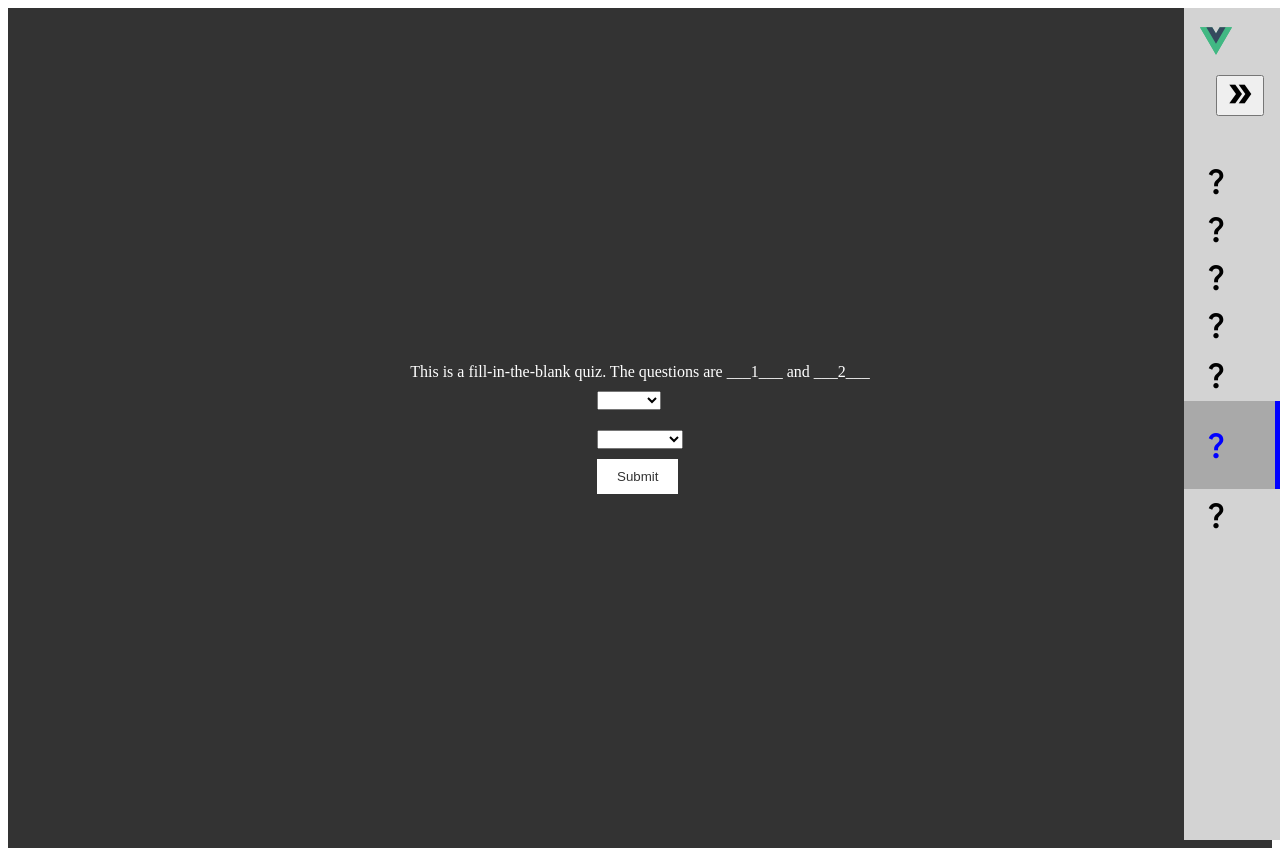
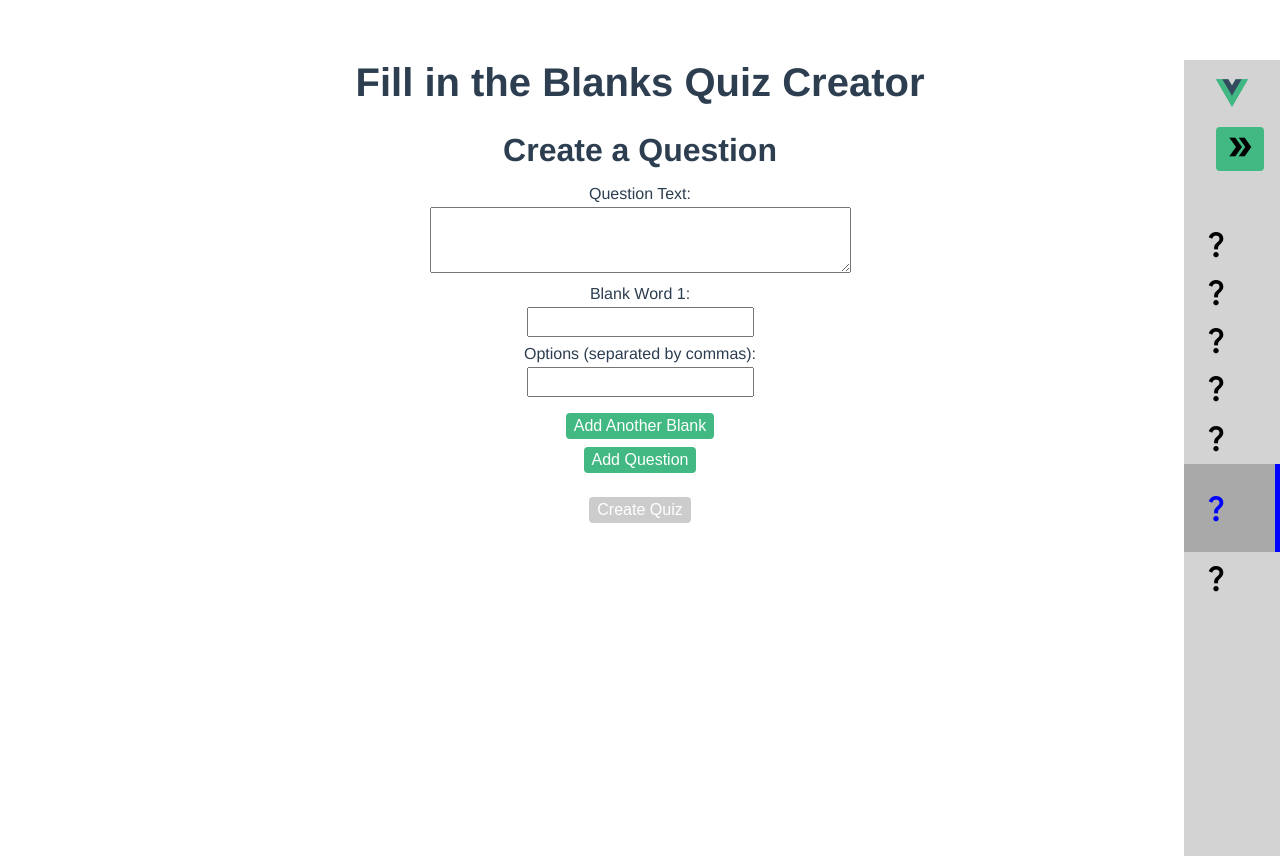
Before and after one commit to PatrickUnicorn/TM-Informatique, a Vue app in the folder TM-Informatique/: page /TextTrou in a window 1280 px wide. After the commit the page ends 800 px from the top, so only its background shows below. Built offline with nearby package versions, Linux system fonts and the light colour scheme.

Commit message:
amélioration composant TextTrou

```diff
--- a/TM-Informatique/src/components/TextTrou.vue
+++ b/TM-Informatique/src/components/TextTrou.vue
@@ -1,19 +1,65 @@
 <template>
-  <div class="quiz-container">
-    <div v-html="textWithAnswers"></div>
-    <form v-if="!submitted">
-      <div v-for="(blank, index) in blanks" :key="index">
-        <select ref="select" v-model="blank.answer">
+  <div id="app">
+    <h1>Fill in the Blanks Quiz Creator</h1>
+    <div v-if="!quizCreated">
+      <h2>Create a Question</h2>
+      <form @submit.prevent="addQuestion">
+        <div>
+          <label for="question-text">Question Text:</label>
+          <textarea
+            id="question-text"
+            v-model="newQuestion.text"
+            required
+            rows="4"
+            cols="50"
+          ></textarea>
+        </div>
+        <div
+          v-for="(blank, index) in newQuestion.blanks"
+          :key="'blank' + index"
+        >
+          <label :for="'blank-word' + index">Blank Word {{ index + 1 }}:</label>
+          <input :id="'blank-word' + index" v-model="blank.word" required />
+          <label :for="'options' + index">Options (separated by commas):</label>
+          <input :id="'options' + index" v-model="blank.options" required />
+          <button @click.prevent="removeBlank(index)" v-if="index > 0">
+            Remove
+          </button>
+        </div>
+        <button @click.prevent="addBlank">Add Another Blank</button>
+        <button type="submit">Add Question</button>
+      </form>
+      <button @click="createQuiz" :disabled="questions.length === 0">
+        Create Quiz
+      </button>
+    </div>
+    <div v-else>
+      <button @click="resetQuiz">Reset Quiz</button>
+      <div v-for="(question, index) in questions" :key="index">
+        <p v-html="formatQuestionText(question)"></p>
+        <select
+          v-for="(blank, blankIndex) in question.blanks"
+          :key="'select' + blankIndex"
+          v-model="userAnswers[index][blankIndex]"
+          :disabled="quizSubmitted"
+        >
+          <option disabled value="">Select an option</option>
           <option v-for="option in blank.options" :key="option">
             {{ option }}
           </option>
         </select>
       </div>
-      <button @click.prevent="submitQuiz">Submit</button>
-    </form>
-    <div v-if="submitted">
-      <p>Quiz submitted!</p>
-      <button @click.prevent="changeAnswer">Change answer</button>
+      <button @click="submitAnswers" v-if="!quizSubmitted">
+        Submit Answers
+      </button>
+      <div v-if="showResults">
+        <h2>Results:</h2>
+        <ul>
+          <li v-for="(question, index) in questions" :key="'result' + index">
+            {{ question.text }} <b>{{ checkAnswer(question, index) }}</b>
+          </li>
+        </ul>
+      </div>
     </div>
   </div>
 </template>
@@ -22,78 +68,160 @@
 export default {
   data() {
     return {
-      submitted: false,
-      text: "This is a fill-in-the-blank quiz. The questions are  ___1___ and ___2___",
-      blanks: [
-        {
-          options: ["difficult", "hard", "tough"],
-          answer: "",
-        },
-        {
-          options: ["interesting", "engaging", "fascinating"],
-          answer: "",
-        },
-      ],
+      quizCreated: false,
+      showResults: false,
+      quizSubmitted: false,
+      userAnswers: [],
+      newQuestion: {
+        text: "",
+        blanks: [
+          {
+            word: "",
+            options: "",
+          },
+        ],
+      },
+      questions: [],
     };
   },
-  computed: {
-    textWithAnswers() {
-      let textCopy = this.text;
-      this.blanks.forEach((blank, index) => {
-        if (blank.answer) {
-          textCopy = textCopy.replace(`___${index + 1}___`, blank.answer);
-        } else {
-          textCopy = textCopy.replace(
-            `___${index + 1}___`,
-            `<span class="blank" @click="openDropdown(index)">___${
-              index + 1
-            }___</span>`
-          );
-        }
+  methods: {
+    addQuestion() {
+      const question = {
+        text: this.newQuestion.text,
+        blanks: this.newQuestion.blanks.map((blank) => {
+          return {
+            word: blank.word,
+            options: blank.options.split(",").map((option) => option.trim()),
+          };
+        }),
+      };
+      this.questions.push(question);
+      this.newQuestion.text = "";
+      this.newQuestion.blanks = [
+        {
+          word: "",
+          options: "",
+        },
+      ];
+    },
+    addBlank() {
+      this.newQuestion.blanks.push({
+        word: "",
+        options: "",
       });
-      return textCopy;
     },
-  },
-  methods: {
-    submitQuiz() {
-      this.submitted = true;
+    removeBlank(index) {
+      this.newQuestion.blanks;
+      this.newQuestion.blanks.splice(index, 1);
     },
-    changeAnswer() {
-      this.submitted = false;
+    createQuiz() {
+      this.quizCreated = true;
+      this.userAnswers = this.questions.map((question) =>
+        question.blanks.map(() => "")
+      );
     },
-    openDropdown(index) {
-      this.$refs.select[index].focus();
+    submitAnswers() {
+      this.showResults = true;
+      this.quizSubmitted = true;
+    },
+    resetQuiz() {
+      this.quizCreated = false;
+      this.showResults = false;
+      this.userAnswers = [];
+      this.quizSubmitted = false;
+    },
+    formatQuestionText(question) {
+      let formattedText = question.text;
+      question.blanks.forEach((blank, index) => {
+        const blankPlaceholder = `_____${index + 1}_____`;
+        formattedText = formattedText.replace(blank.word, blankPlaceholder);
+      });
+      return formattedText;
+    },
+    checkAnswer(question, index) {
+      const correct = question.blanks.every(
+        (blank, blankIndex) =>
+          blank.word === this.userAnswers[index][blankIndex]
+      );
+      return correct ? "Correct" : "Incorrect";
     },
   },
 };
 </script>
 
-<style scoped>
-.quiz-container {
+<style>
+#app {
+  font-family: "Avenir", Helvetica, Arial, sans-serif;
+  text-align: center;
+  color: #2c3e50;
+  margin-top: 60px;
+}
+
+h1 {
+  font-size: 2.5rem;
+  margin-bottom: 1rem;
+}
+
+h2 {
+  font-size: 2rem;
+  margin-bottom: 1rem;
+}
+
+h3 {
+  font-size: 1.5rem;
+  margin-bottom: 0.5rem;
+}
+
+form {
   display: flex;
   flex-direction: column;
   align-items: center;
-  justify-content: center;
-  background-color: #333;
-  color: #fff;
-  padding: 20px;
+  margin-bottom: 1rem;
 }
 
-select {
-  margin: 10px 0;
+form div {
+  margin-bottom: 0.5rem;
+}
+
+label {
+  font-size: 1rem;
+  display: block;
+  margin-bottom: 0.25rem;
+}
+
+input,
+select,
+button {
+  font-size: 1rem;
+  padding: 0.25rem 0.5rem;
+  margin-bottom: 0.5rem;
 }
 
 button {
-  padding: 10px 20px;
-  background-color: #fff;
-  color: #333;
+  background-color: #42b983;
+  color: white;
   border: none;
+  border-radius: 4px;
   cursor: pointer;
+  transition: background-color 0.3s ease;
 }
 
-.blank {
-  background-color: #fff;
-  color: #333;
-  padding: 5px 10px;
+button:hover {
+  background-color: #2c3e50;
+}
+
+button:disabled {
+  background-color: #ccc;
+  cursor: not-allowed;
+}
+
+ul {
+  list-style-type: none;
+  padding: 0;
+}
+
+li {
+  font-size: 1rem;
+  margin-bottom: 0.5rem;
 }
 </style>
```
